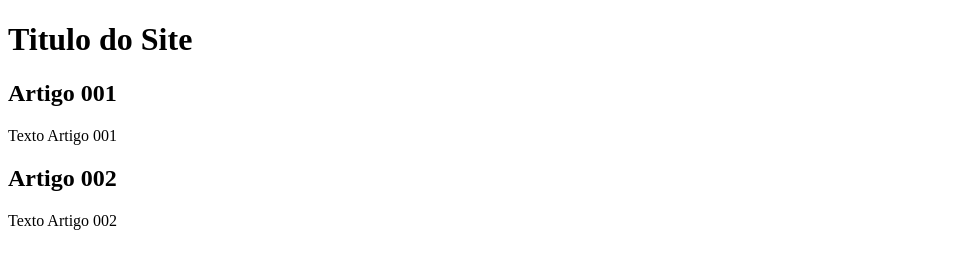
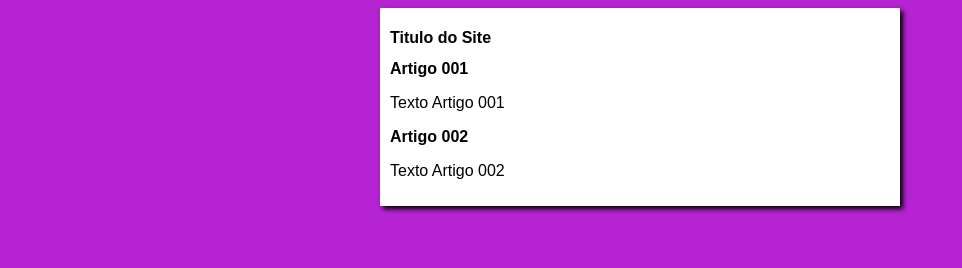
Before and after one commit to tiezzijunior/projeto-site, a plain HTML site: page index.html in a window 1280 px wide. Shown: the whole page, without its empty margins (0-962 px from the left). Drawn offline with Linux system fonts and the light colour scheme.

Commit message:
Iniciei o design

```diff
--- /dev/null
+++ b/estilos/style.css
@@ -0,0 +1,16 @@
+* {
+  font-family: Arial, Helvetica, sans-serif;
+  font-size: 16px;
+}
+
+body {
+  background-color: rgb(182, 35, 211);
+}
+
+main {
+  background-color: white;
+  width: 500px;
+  margin: auto;
+  padding: 10px;
+  box-shadow: 3px 3px 5px black;
+}
--- a/index.html
+++ b/index.html
@@ -4,6 +4,7 @@
     <meta charset="UTF-8">
     <meta name="viewport" content="width=device-width, initial-scale=1.0">
     <title>Titulo do Site</title>
+    <link rel="stylesheet" href="estilos/style.css">
 </head>
 <body>
     <main>
```
